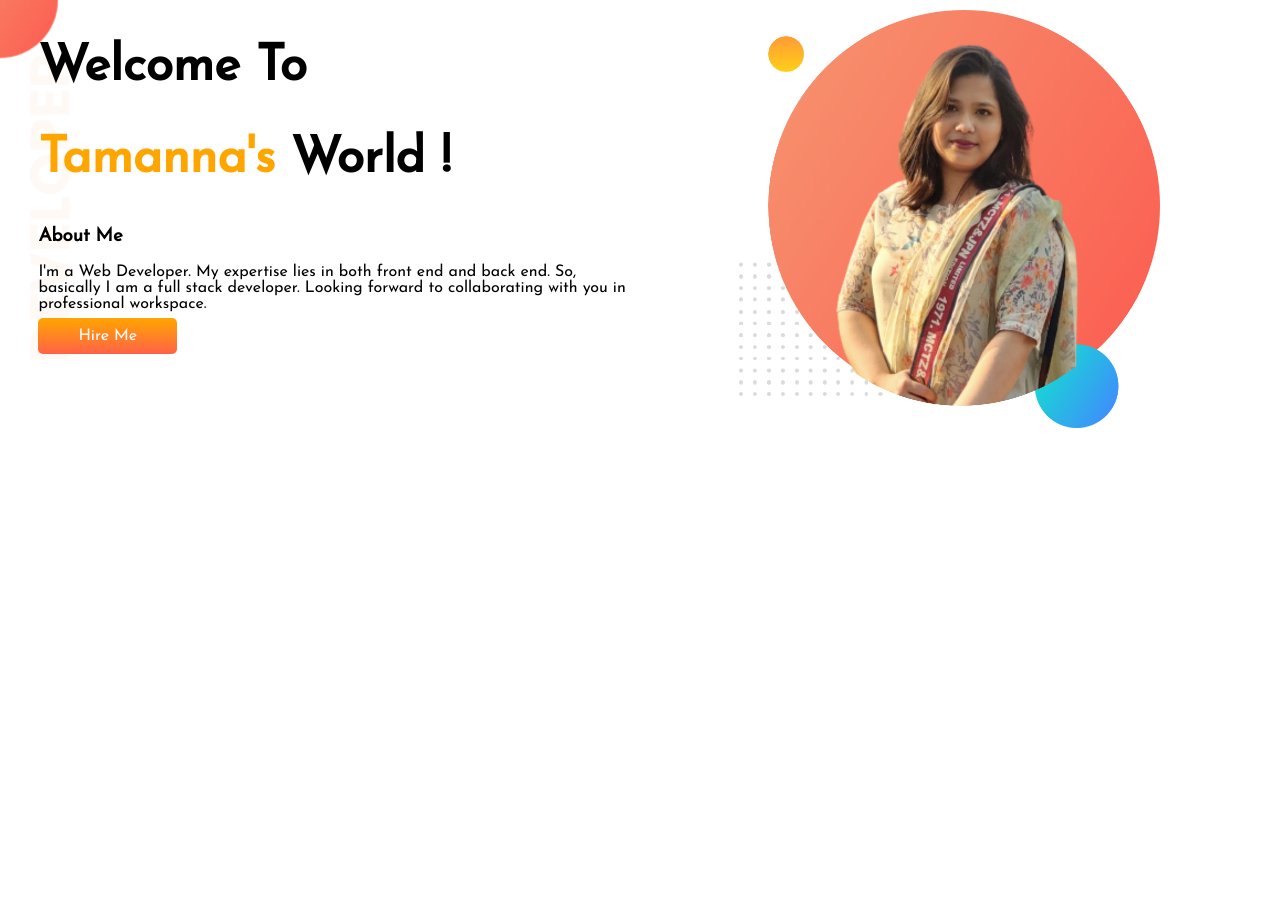
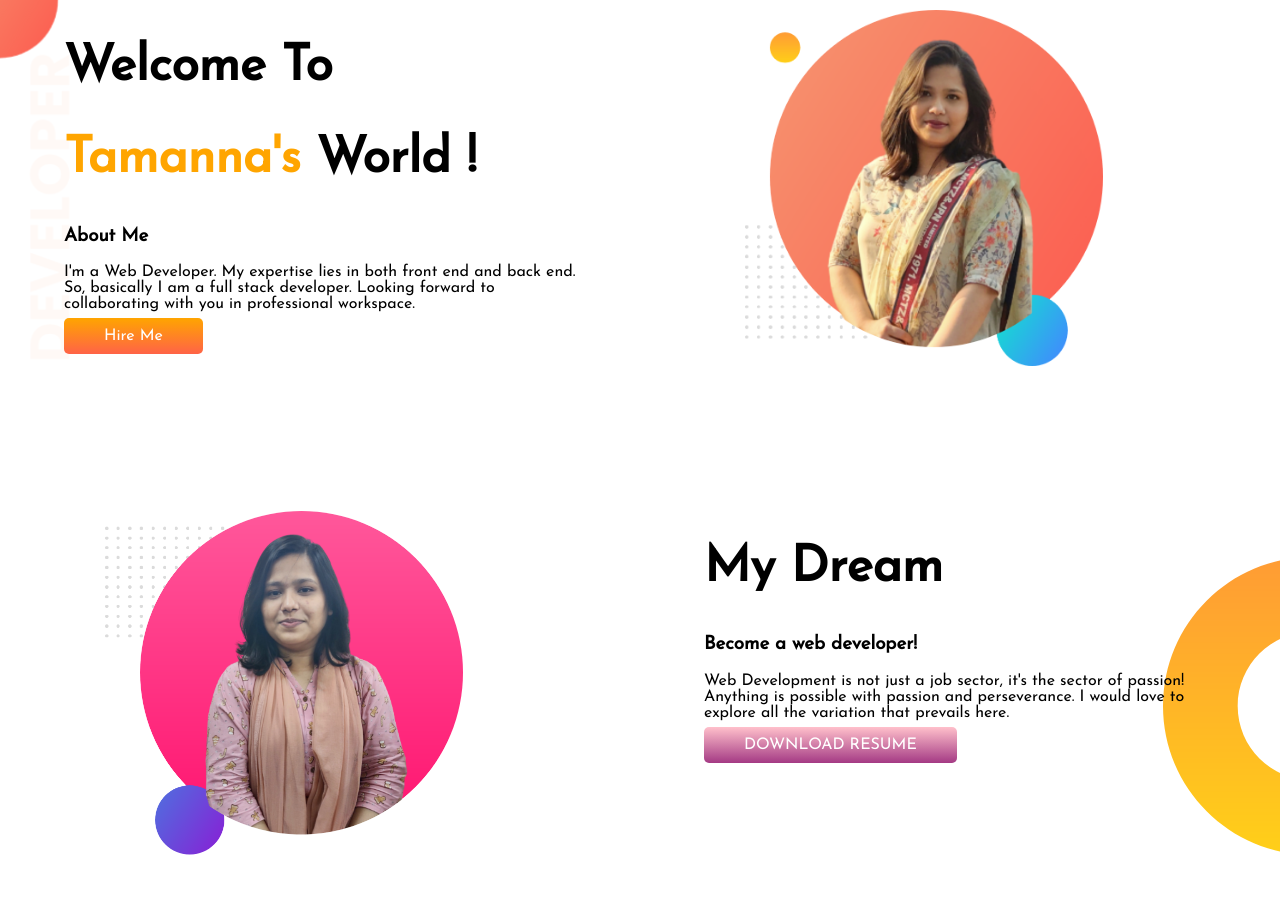
Before and after one commit to Umme-Tamanna/personal_portfolio, a plain HTML site: page index.html in a window 1280 px wide. Before the commit the page ends 800 px from the top, so only its background shows below. Drawn offline with Linux system fonts and the light colour scheme.

Commit message:
second section done

```diff
--- a/index.html
+++ b/index.html
@@ -13,7 +13,7 @@
 </head>
 
 <body>
-    <section class="container">
+    <section class="container-1">
         <div class="fix-width">
             <h1>Welcome To</h1>
             <h1><span class="name-colored">Tamanna's </span>World !</h1>
@@ -28,6 +28,23 @@
         </div>
     </section>
 
+
+
+
+    <section class="container-2">
+        <div class="fix-width">
+            <img src="my_images/my-bg2.png" alt="my-pic"></img>
+        </div>
+        <div class="fix-width">
+            <h1>My Dream</h1>
+            <h3>Become a web developer!</h3>
+            <p>Web Development is not just a job sector, it's the sector of passion! Anything is possible with passion
+                and perseverance. I would love to explore all the variation that prevails here.</p>
+            <a class="resume-button" target="_blank" href="">DOWNLOAD RESUME</a>
+        </div>
+
+    </section>
+
 </body>
 
 </html>
--- a/style.css
+++ b/style.css
@@ -13,18 +13,21 @@ h1 {
 
 section {
     display: flex;
+    margin-bottom: 80px;
 }
 
 .fix-width {
     width: 50%;
-    padding-left: 3%;
-    font-display: justify;
+    padding-left: 5%;
+    padding-right: 5%;
+    content: justify;
 }
 
 .fix-width img {
     width: 70%;
-    padding-left: 10%;
+    padding-left: 8%;
     padding-top: 10px;
+    padding-bottom: 10%;
 }
 
 .hireme-button {
@@ -37,8 +40,25 @@ section {
 
 }
 
-.container {
+.resume-button {
+    padding: 10px 40px;
+    border-radius: 5px;
+    margin-top: 25px;
+    background-image: linear-gradient(pink, rgb(164, 58, 132));
+    text-decoration: none;
+    color: white;
+    font-weight: 700px;
+
+}
+
+.container-1 {
     background-image: url(my_images/top-banner.png);
     background-repeat: no-repeat;
 
 }
+
+.container-2 {
+    background-image: url(my_images/dream-bg.png);
+    background-repeat: no-repeat;
+    background-position: right;
+}
```
